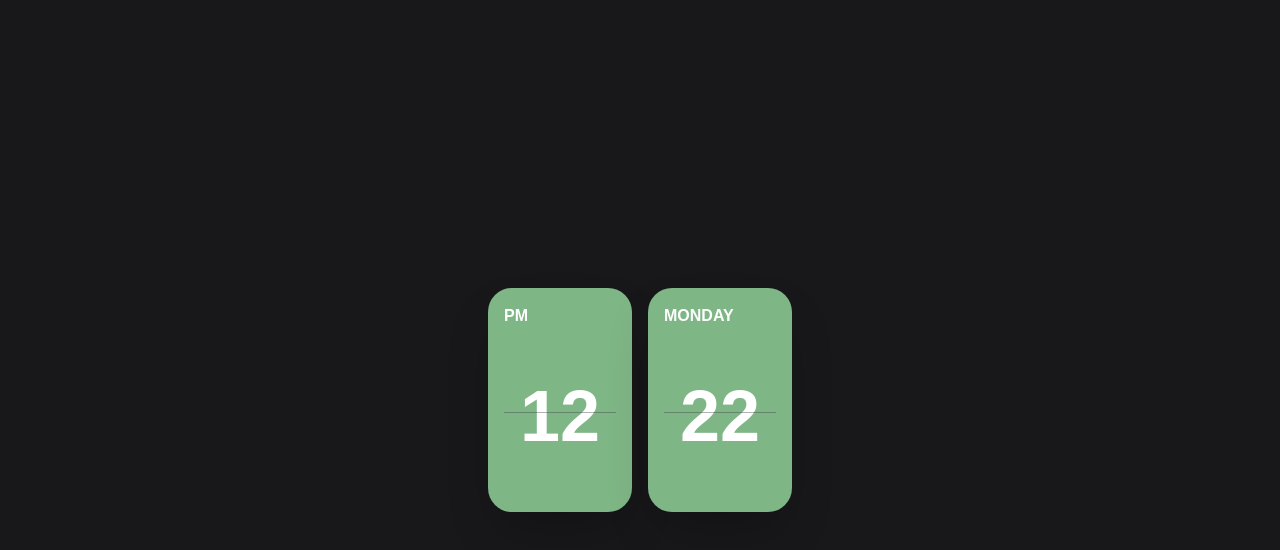
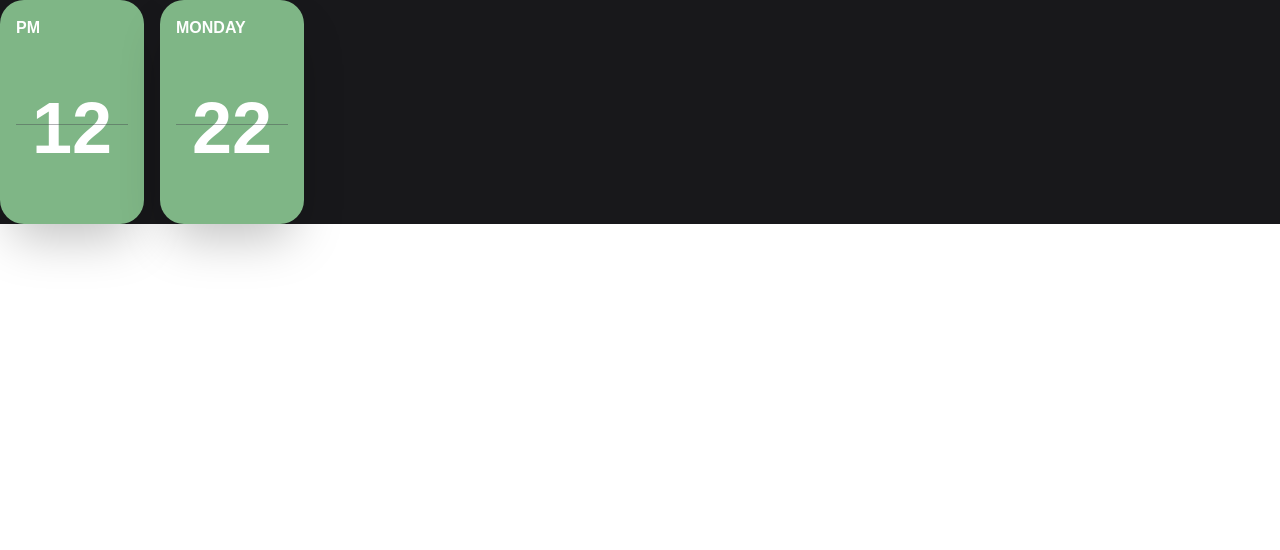
Before and after one commit to minhyeong-jang/playground, a Next.js app: page /notion/time in a window 1280 px wide. Shown: the top 550 px of the page. Built offline with nearby package versions, Linux system fonts and the light colour scheme.

Commit message:
Fix Body Padding

```diff
--- a/src/app/notion/time/page.tsx
+++ b/src/app/notion/time/page.tsx
@@ -138,7 +138,7 @@ export default function TimePage() {
   const { hours, minutes, period, dayOfWeek } = formatTime(time);
 
   return (
-    <div className="min-h-screen bg-zinc-900 flex items-center justify-center p-8">
+    <div className="bg-zinc-900 flex">
       <div className="flex gap-4">
         {/* Hours Card with Flip Animation */}
         <FlipCard value={hours} label={period} />
```
